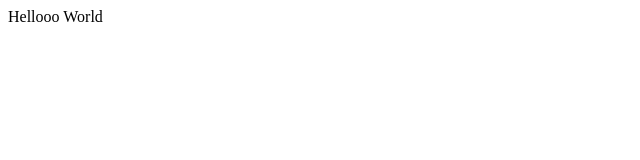
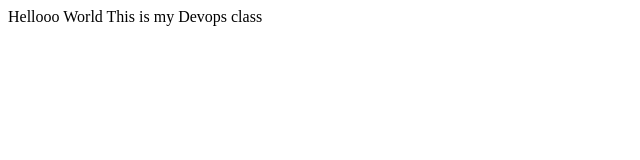
Before and after one commit to sreekanth1100/Devops-MNP, a plain HTML site: page index.html in a window 1280 px wide. Shown: the whole page, without its empty margins (0-640 px from the left). Drawn offline with Linux system fonts and the light colour scheme.

Commit message:
This is my new change

```diff
--- a/index.html
+++ b/index.html
@@ -1,3 +1,4 @@
 <html>
 	Hellooo World
+	This is my Devops class
 </html>
```
